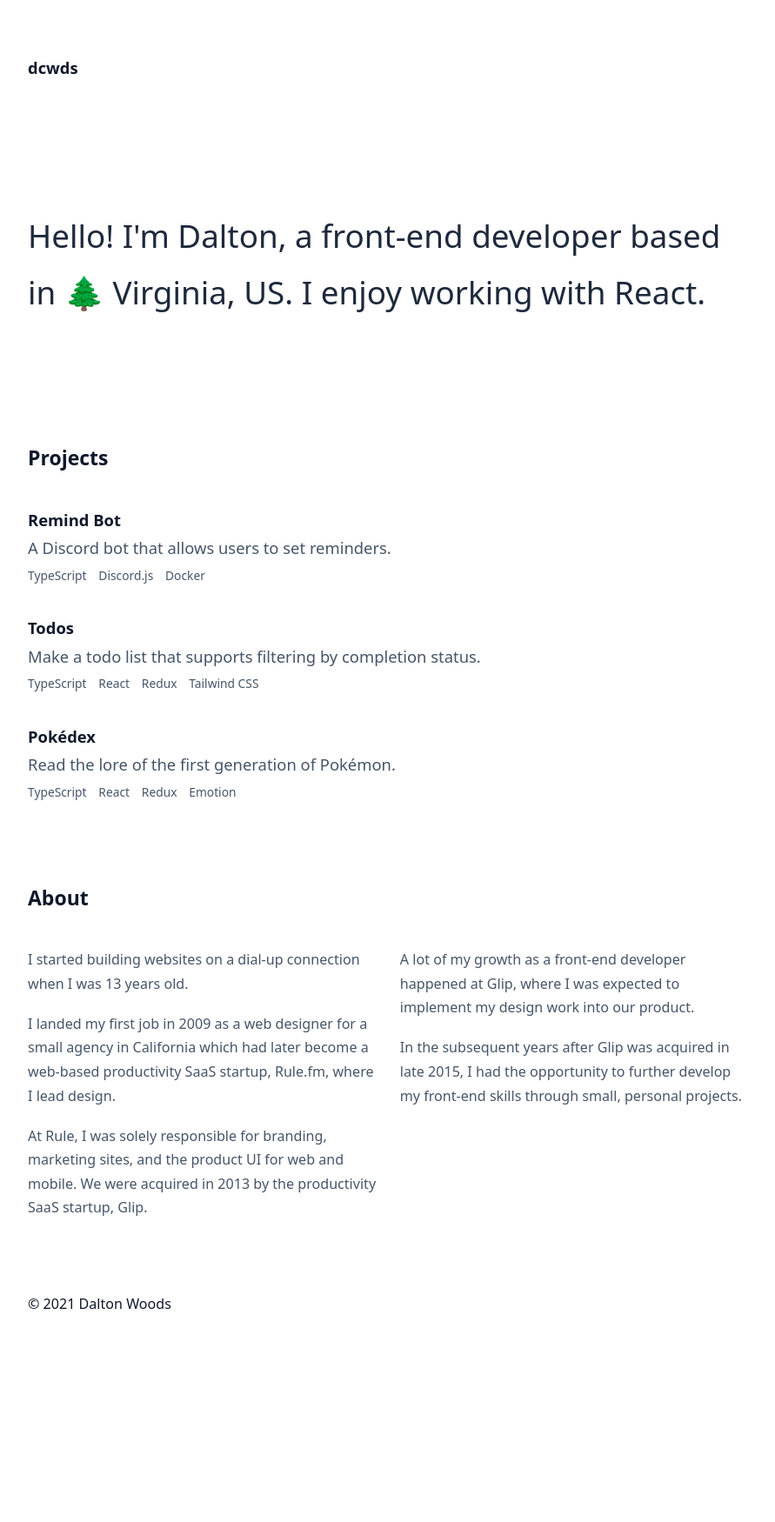
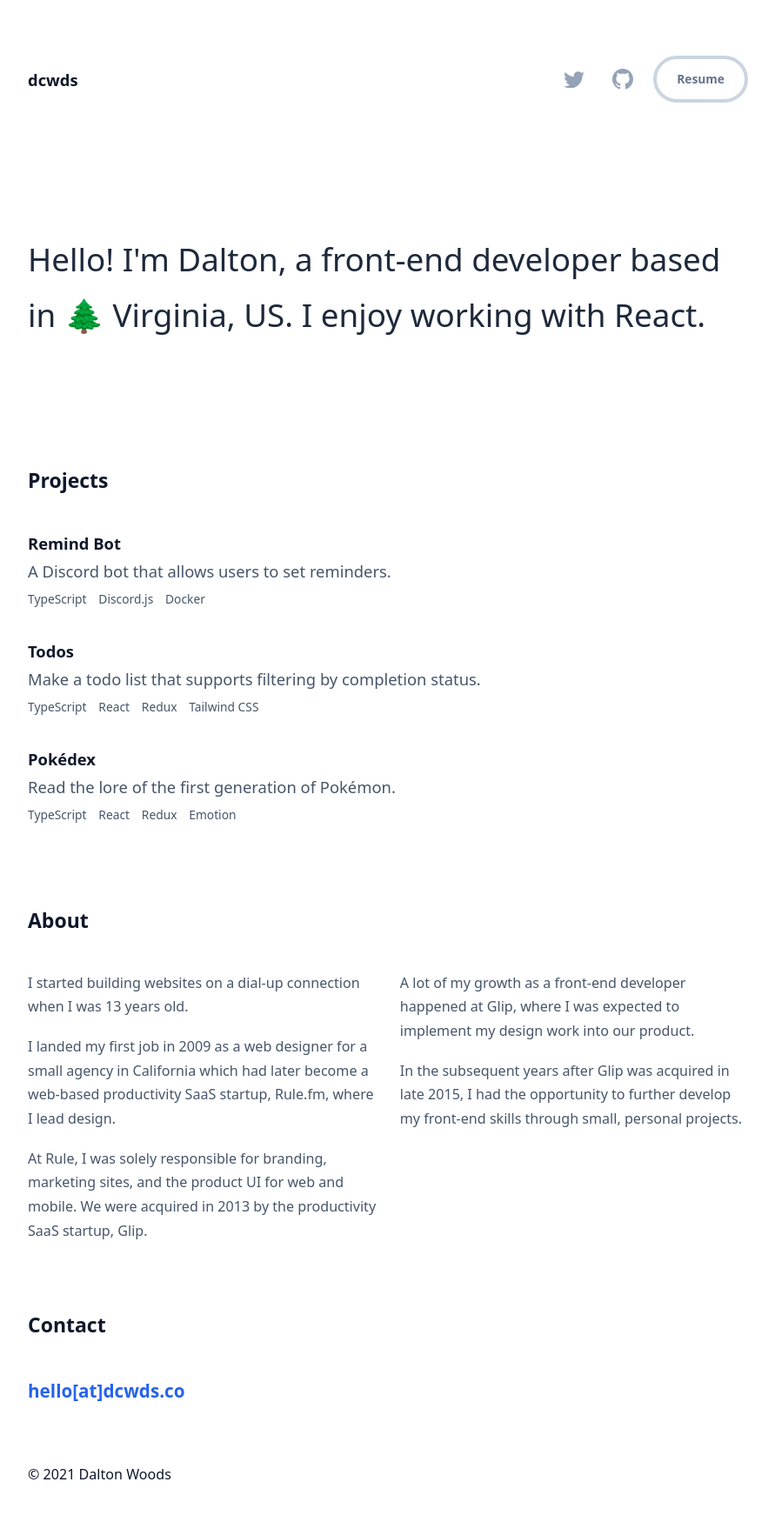
Before and after one commit to dcwds/dcwds.co, a Gatsby site: page / in a window 1280 px wide. Shown: the whole page at 87% size, without its empty margins (194-1085 px from the left). Before the commit the page ends 1578 px from the top, so only its background shows below. Built offline with nearby package versions, Linux system fonts and the light colour scheme; Gatsby itself is replaced by a stand-in of ours; a web font is replaced by a local one.

Commit message:
chore(header, contact): add nav items and contact section

```diff
--- a/gatsby-config.js
+++ b/gatsby-config.js
@@ -20,5 +20,13 @@ module.exports = {
         policy: [{ userAgent: "*", disallow: ["/"] }],
       },
     },
+    {
+      resolve: "gatsby-plugin-react-svg",
+      options: {
+        rule: {
+          include: /assets/,
+        },
+      },
+    },
   ],
 }
--- a/package.json
+++ b/package.json
@@ -19,6 +19,7 @@
     "gatsby-plugin-manifest": "^2.11.0",
     "gatsby-plugin-postcss": "^3.6.0",
     "gatsby-plugin-react-helmet": "^3.9.0",
+    "gatsby-plugin-react-svg": "^3.0.0",
     "gatsby-plugin-robots-txt": "^1.5.5",
     "postcss": "^8.2.4",
     "react": "^16.13.1",
--- /dev/null
+++ b/src/components/contact/contact.jsx
@@ -0,0 +1,12 @@
+import React from "react"
+
+const Contact = () => (
+  <section className="block">
+    <h2>Contact</h2>
+    <div className="text-lg">
+      <a href="mailto:hello@dcwds.co">hello[at]dcwds.co</a>
+    </div>
+  </section>
+)
+
+export default Contact
--- /dev/null
+++ b/src/components/contact/index.js
@@ -0,0 +1,3 @@
+import Contact from "./contact"
+
+export default Contact
--- a/src/components/header/header.jsx
+++ b/src/components/header/header.jsx
@@ -1,10 +1,30 @@
 import React from "react"
+import GitHubIcon from "../../assets/github-logo.svg"
+import TwitterIcon from "../../assets/twitter-logo.svg"
 
 const Header = () => (
-  <header className="py-4 md:py-8">
+  <header className="flex justify-between items-center py-4 md:py-8">
     <a href="/">
       <p className="font-semibold text-gray-900">dcwds</p>
     </a>
+
+    <ul className="flex items-center space-x-3">
+      <li>
+        <a className="icon" href="https://twitter.com/daltonwoods">
+          <TwitterIcon />
+        </a>
+      </li>
+      <li>
+        <a className="icon" href="https://github.com/dcwds">
+          <GitHubIcon />
+        </a>
+      </li>
+      <li>
+        <a className="btn block" href="/">
+          Resume
+        </a>
+      </li>
+    </ul>
   </header>
 )
 
--- a/src/pages/index.jsx
+++ b/src/pages/index.jsx
@@ -1,6 +1,7 @@
 import React from "react"
 import Layout from "../components/layout"
 import About from "../components/about"
+import Contact from "../components/contact"
 import Projects from "../components/projects"
 
 const IndexPage = () => (
@@ -17,6 +18,7 @@ const IndexPage = () => (
       </section>
       <Projects />
       <About />
+      <Contact />
     </main>
   </Layout>
 )
--- a/src/styles/index.css
+++ b/src/styles/index.css
@@ -10,7 +10,7 @@
   }
 
   a {
-    @apply text-blue-600;
+    @apply text-blue-600 font-semibold;
   }
 
   h1,
@@ -43,4 +43,26 @@
   .block h2 {
     @apply mb-6 md:mb-8;
   }
+
+  .btn {
+    @apply py-3 px-5 font-semibold text-xs text-gray-500 border-solid border-4 border-gray-300 select-none rounded-full transition-colors;
+  }
+
+  .btn:hover {
+    @apply text-white bg-blue-600 border-blue-600;
+  }
+
+  .icon {
+    @apply block p-2;
+  }
+
+  .icon svg {
+    @apply fill-gray transition-colors;
+
+    width: 24px;
+  }
+
+  .icon:hover svg {
+    @apply fill-blue;
+  }
 }
--- a/tailwind.config.js
+++ b/tailwind.config.js
@@ -8,6 +8,9 @@ module.exports = {
     colors: {
       blue: colors.blue,
       gray: colors.blueGray,
+      darkGray: colors.coolGray,
+      white: colors.white,
+      black: colors.black,
     },
     fontSize: {
       xs: ["0.75rem", "1rem"],
@@ -17,6 +20,10 @@ module.exports = {
       xl: ["1.25rem", "2.25rem"],
       xxl: ["2rem", "1.75"],
     },
+    fill: (theme) => ({
+      gray: theme("colors.gray.400"),
+      blue: theme("colors.blue.600"),
+    }),
     extend: {
       fontFamily: {
         sans: ["Inter var", ...defaultTheme.fontFamily.sans],
```
Also changed, not shown: src/assets/github-logo.svg (added), src/assets/twitter-logo.svg (added), 1 other file.
